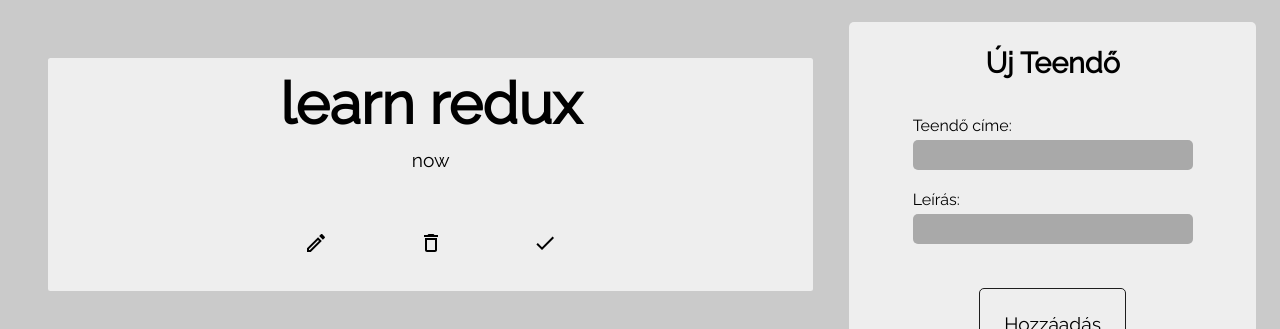
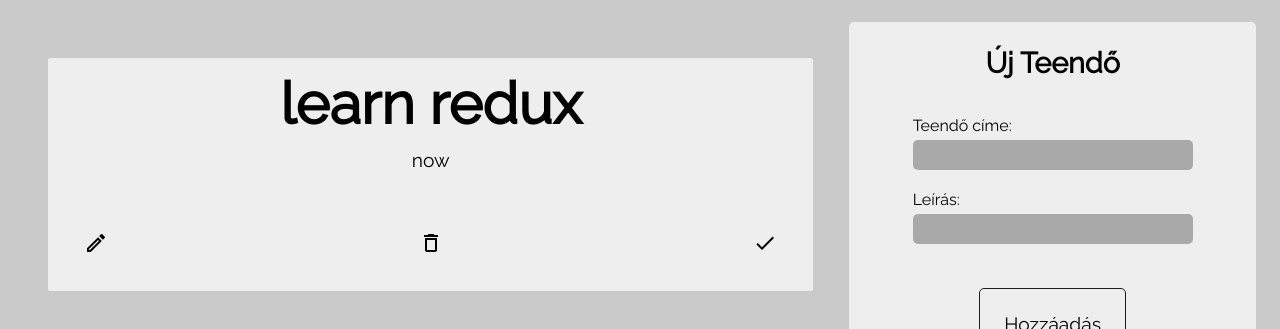
Before and after one commit to Levente26/todo-app, a React (Create React App) app: page /todos in a window 1280 px wide. Shown: the part 147-476 px from the top of the page. Built offline with nearby package versions, Linux system fonts and the light colour scheme.

Commit message:
some little changes

```diff
--- a/src/components/search/Search.jsx
+++ b/src/components/search/Search.jsx
@@ -31,11 +31,11 @@
                 <button
                     className={mode === "dark" ? 'p-1 m-1 btn-dark' : 'p-1 m-1'}
                     onClick={() => setList(isCompleted)}
-                > Befejezett </button>
+                > Teljesített </button>
                 <button
                     className={mode === "dark" ? 'p-1 m-1 btn-dark' : 'p-1 m-1'}
                     onClick={() => setList(notCompleted)}
-                > Folyamatban lévő </button>
+                >  Aktív </button>
                 <button
                     className={mode === "dark" ? 'p-1 m-1 btn-dark' : 'p-1 m-1'}
                     onClick={navigateToTodosPage}
--- a/src/components/todos/TodoCard.jsx
+++ b/src/components/todos/TodoCard.jsx
@@ -66,7 +66,7 @@
 
 
     return (
-        <div>
+        <div className={todo.isCompleted ? 'completed' : "todo"}>
             <h2 className="font-xxl br-default">
                 {!updateInput ?
                     todo.title
--- a/src/components/todos/TodoList.jsx
+++ b/src/components/todos/TodoList.jsx
@@ -6,7 +6,7 @@
     return (
         <ul>
             {list && list.map(todo => (
-                <li key={todo.id} className="br-sm display-f p-1 m-2">
+                <li key={todo.id} className="br-sm display-f p-1 m-2" >
                     <TodoCard
                         key={todo.id}
                         todo={todo}
--- a/src/components/todos/todo.scss
+++ b/src/components/todos/todo.scss
@@ -11,8 +11,18 @@
     }
     .content{
         border-radius: $base-border-radius;
+
         @include md {
             margin: 0;
+        }
+        .completed{
+            background: $primary;
+            width: 100%;
+            border-radius: $base-border-radius;
+        }
+        .todo{
+            width: 100%;
+            border-radius: $base-border-radius;
         }
     }
     .sidebar {
--- a/src/scss/variables.scss
+++ b/src/scss/variables.scss
@@ -1,7 +1,7 @@
 $primary: #cacaca !default;
 $secondary: #A9A9A9 !default;
 $light: #eeeeee !default;
-$dark : #1d1d1d !default;
+$dark: #1d1d1d!default;
 
 // colors
 $colors: (
```
